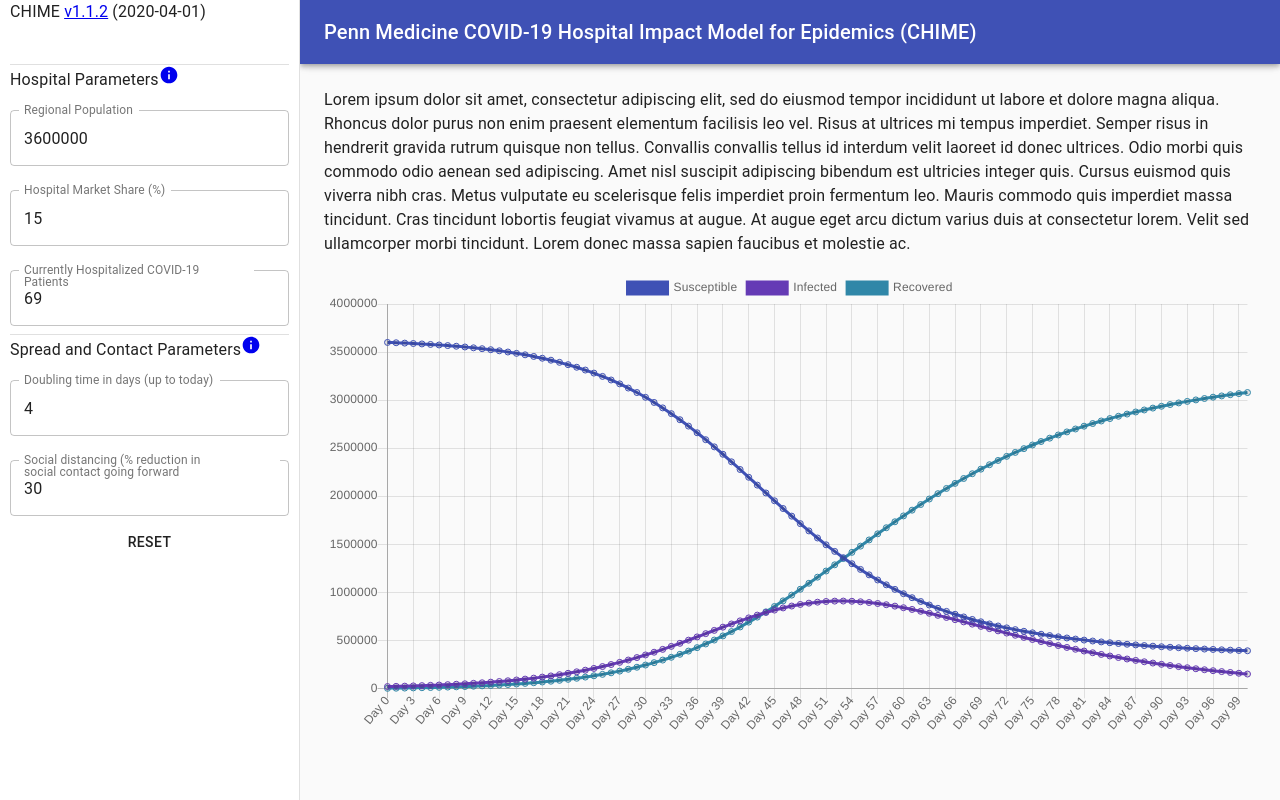
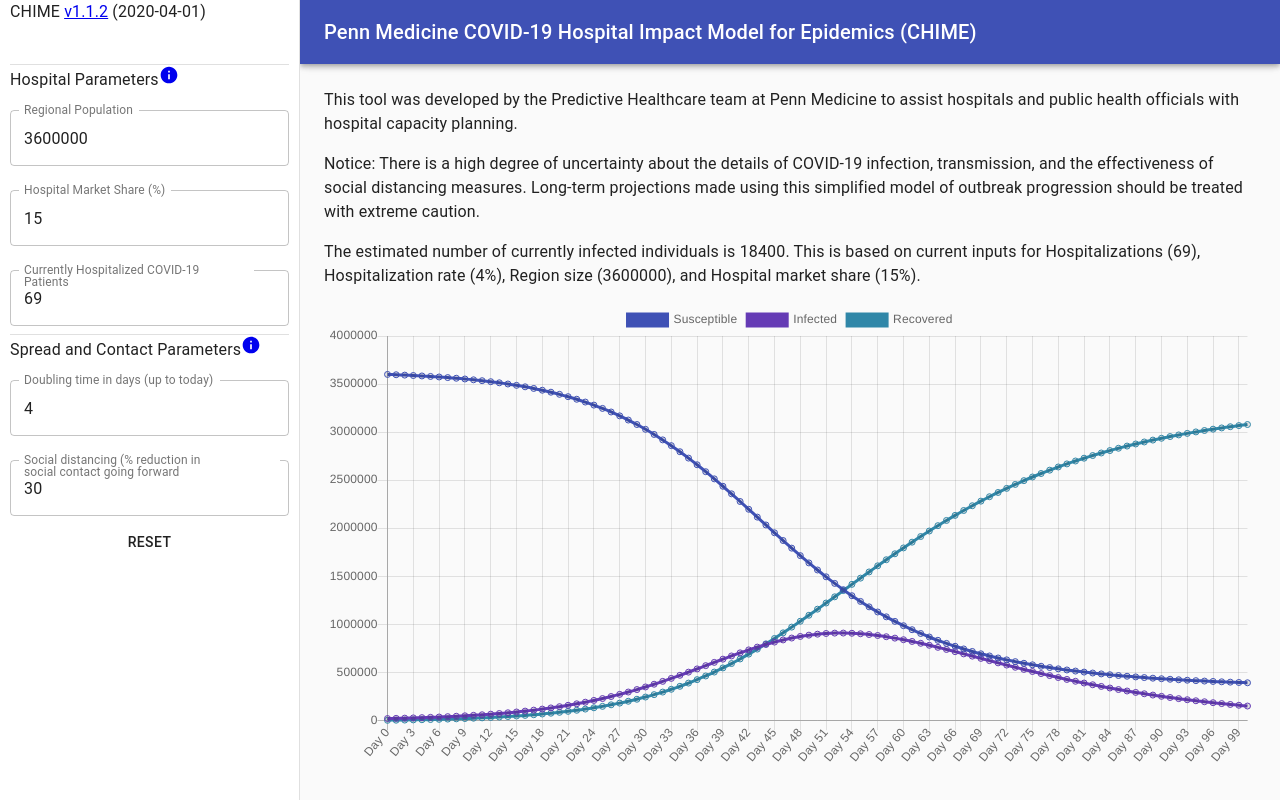
Before and after one commit to LCBecker/chime-react, a React (Create React App) app: page / in a window 1280 px wide. Built offline with nearby package versions, Linux system fonts and the light colour scheme.

Commit message:
Updated tool description above graph

```diff
--- a/src/App.js
+++ b/src/App.js
@@ -1,5 +1,5 @@
 import React from 'react';
-import { useEffect } from 'react';
+import { connect } from 'react-redux';
 import ParameterSidebar from './components/ParameterSidebar';
 import { makeStyles, CssBaseline, Typography, AppBar, Toolbar } from '@material-ui/core';
 import LineGraph from './components/LineGraph';
@@ -22,7 +22,7 @@
   },
 }));
 
-function App() {
+function App(props) {
 
   const classes = useStyles();
 
@@ -40,16 +40,17 @@
       <main className={classes.content}>
         <div className={classes.toolbar} />
         <Typography paragraph>
-          Lorem ipsum dolor sit amet, consectetur adipiscing elit, sed do eiusmod tempor incididunt
-          ut labore et dolore magna aliqua. Rhoncus dolor purus non enim praesent elementum
-          facilisis leo vel. Risus at ultrices mi tempus imperdiet. Semper risus in hendrerit
-          gravida rutrum quisque non tellus. Convallis convallis tellus id interdum velit laoreet id
-          donec ultrices. Odio morbi quis commodo odio aenean sed adipiscing. Amet nisl suscipit
-          adipiscing bibendum est ultricies integer quis. Cursus euismod quis viverra nibh cras.
-          Metus vulputate eu scelerisque felis imperdiet proin fermentum leo. Mauris commodo quis
-          imperdiet massa tincidunt. Cras tincidunt lobortis feugiat vivamus at augue. At augue eget
-          arcu dictum varius duis at consectetur lorem. Velit sed ullamcorper morbi tincidunt. Lorem
-          donec massa sapien faucibus et molestie ac.
+        This tool was developed by the Predictive Healthcare team at Penn Medicine
+        to assist hospitals and public health officials with hospital capacity planning.
+        </Typography>
+        <Typography paragraph>
+        Notice: There is a high degree of uncertainty about the details of COVID-19 infection,
+        transmission, and the effectiveness of social distancing measures. Long-term projections
+        made using this simplified model of outbreak progression should be treated with extreme caution.
+        </Typography>
+        <Typography paragraph>
+          The estimated number of currently infected individuals is {props.infected}. This is based on current inputs for
+  Hospitalizations ({props.currentPatients}), Hospitalization rate ({props.doublingTime}%), Region size ({props.regionalPopulation}), and Hospital market share ({props.hospitalMarket}%).
         </Typography>
         <LineGraph />
       </main>
@@ -57,4 +58,15 @@
   );
 }
 
-export default App;
+const mapStateToProps = state => {
+  return {
+    regionalPopulation: state.regionalPopulation,
+    hospitalMarket: state.hospitalMarket,
+    currentPatients: state.currentPatients,
+    doublingTime: state.doublingTime,
+    socialDistancing: state.socialDistancing,
+    infected: state.infected
+  }
+}
+
+export default connect(mapStateToProps)(App);
--- a/src/components/LineGraph.js
+++ b/src/components/LineGraph.js
@@ -1,15 +1,21 @@
 import React, { useEffect } from 'react';
 import { connect } from 'react-redux';
 import Chart from "chart.js";
+import { setInfected } from "../redux/actions";
 let lineGraph;
 
 const LineGraph = (props) => {
+    const {setInfected} = props;
     const graphRef = React.createRef();
     const intrinsicGrowthRate = props.doublingTime > 0.0 ? (2.0 ** (1.0 / props.doublingTime) - 1.0) : 0.0;
     const gamma = 1.0 / 14;
     const beta = (intrinsicGrowthRate + gamma) / props.regionalPopulation * (1.0 - (props.socialDistancing / 100));
     const initInfected = props.currentPatients / (props.hospitalMarket * 0.01) / 0.025;
     const nDays = 100;
+
+    useEffect(() => {
+      setInfected(initInfected);
+    },[setInfected, initInfected])
 
     const sir = (s, i, r, n) => {
       let s_n = ((beta * -1) * s * i) + s;
@@ -133,4 +139,4 @@
   }
 }
 
-export default connect(mapStateToProps)(LineGraph);
+export default connect(mapStateToProps, { setInfected })(LineGraph);
--- a/src/redux/actions.js
+++ b/src/redux/actions.js
@@ -7,7 +7,9 @@
 export const CURRENT_PATIENTS = 'CURR_PATIENTS'
 export const DOUBLING_TIME = 'DOUBLING_TIME'
 export const SOCIAL_DISTANCING = 'SOCIAL_DISTANCING'
+export const INFECTED = 'INFECTED'
 export const RESET_PARAMS = 'RESET_PARAMS'
+
 
 /*
  * action creators
@@ -33,6 +35,10 @@
   return { type: SOCIAL_DISTANCING, value }
 }
 
+export function setInfected(value) {
+  return { type: INFECTED, value}
+}
+
 export function resetParams(value) {
   return { type: RESET_PARAMS, value}
 }
--- a/src/redux/reducers.js
+++ b/src/redux/reducers.js
@@ -5,6 +5,7 @@
   CURRENT_PATIENTS,
   DOUBLING_TIME,
   SOCIAL_DISTANCING,
+  INFECTED,
   RESET_PARAMS
 } from './actions'
 
@@ -13,7 +14,8 @@
   hospitalMarket: 15,
   currentPatients: 69,
   doublingTime: 4,
-  socialDistancing: 30
+  socialDistancing: 30,
+  infected: 18400
 }
 
 function regionalPopulation(state = initialState.regionalPopulation, {type, value}) {
@@ -59,6 +61,13 @@
   }
 }
 
+function infected(state = initialState.infected, {type, value}) {
+  if (type === INFECTED) {
+    return Math.ceil(value);
+  }
+  return state;
+}
+
 function rootReducer(state, action) {
   if (action.type === RESET_PARAMS) {
     state = initialState;
@@ -71,7 +80,8 @@
   hospitalMarket,
   currentPatients,
   doublingTime,
-  socialDistancing
+  socialDistancing,
+  infected
 });
 
 export default rootReducer;
```
